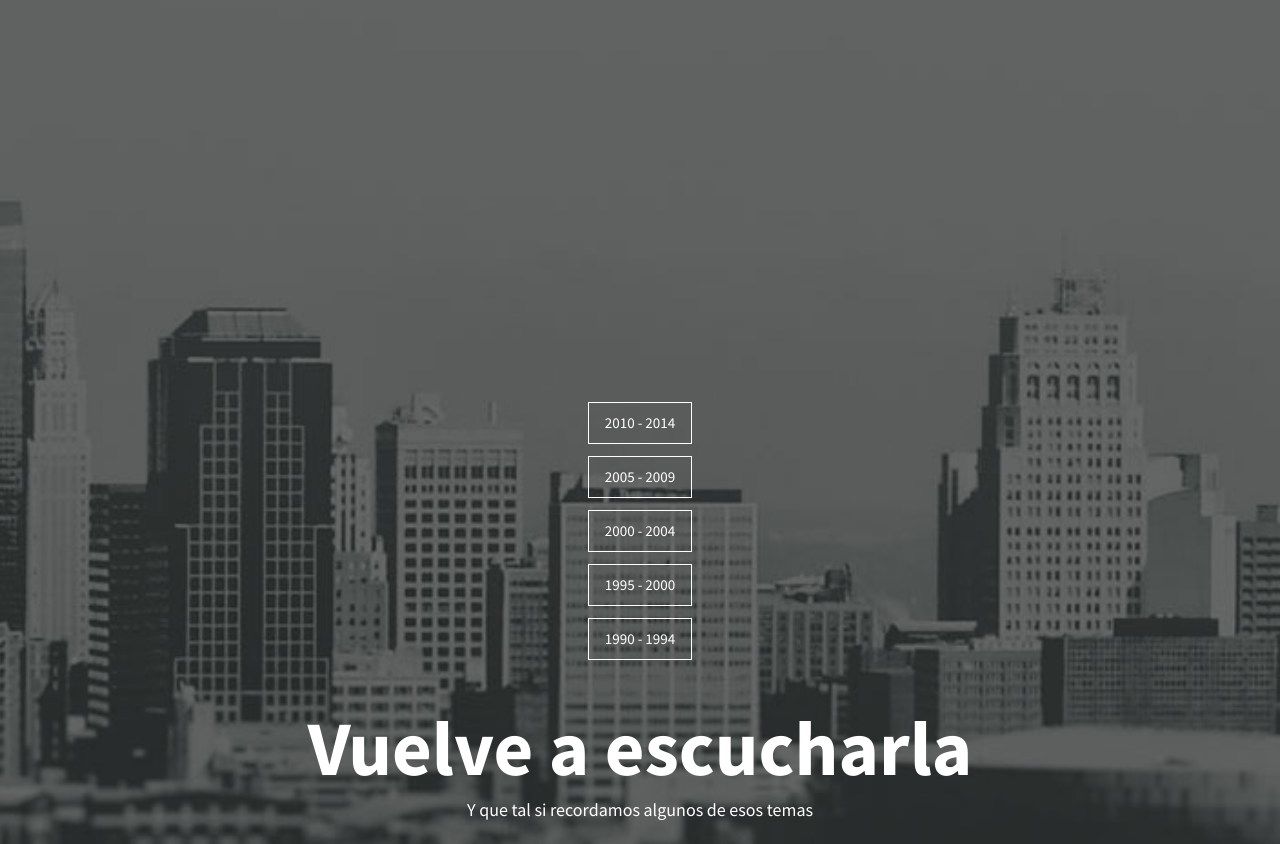
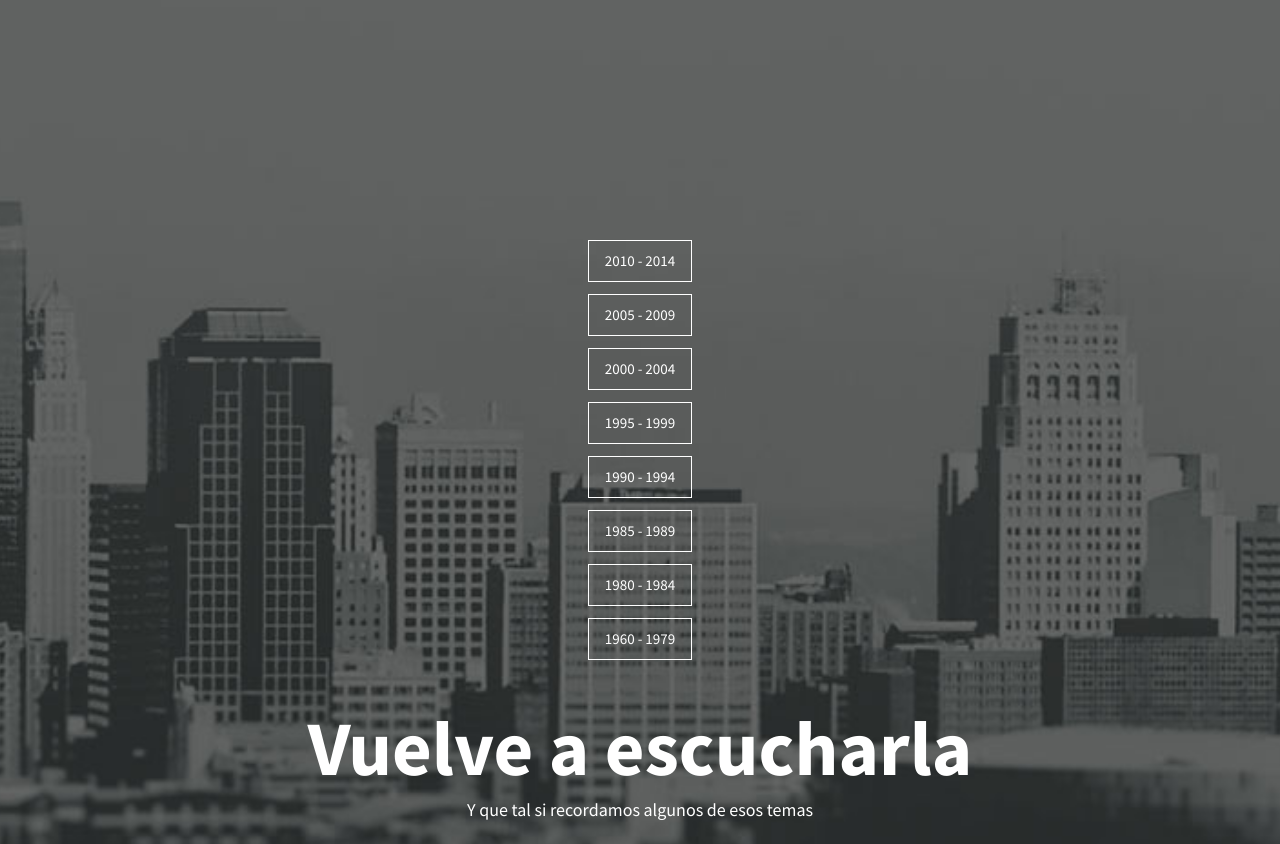
Before and after one commit to caroso1222/larocola, a Python web app: template songs/templates/index.html in a window 1280 px wide. Shown: the part 1083-1927 px from the top of the page. Run offline with Jinja, Linux system fonts and the light colour scheme; the template is opened without the code that fills it, so the values that code supplies are empty.

Commit message:
Add more years

```diff
--- a/songs/templates/index.html
+++ b/songs/templates/index.html
@@ -52,10 +52,19 @@
                         <a href="/year/2000a2004" class="btn btn-lg btn-light" id = "btn_year">2000 - 2004</a>
                     </div>
                     <div class ="row" >
-                        <a href="/year/1995a2000" class="btn btn-lg btn-light" id = "btn_year">1995 - 2000</a>
+                        <a href="/year/1995a1999" class="btn btn-lg btn-light" id = "btn_year">1995 - 1999</a>
                     </div>
                     <div class ="row" >
                         <a href="/year/1990a1994" class="btn btn-lg btn-light" id = "btn_year">1990 - 1994</a>
+                    </div>
+                    <div class ="row" >
+                        <a href="/year/1985a1989" class="btn btn-lg btn-light" id = "btn_year">1985 - 1989</a>
+                    </div>
+                    <div class ="row" >
+                        <a href="/year/1980a1984" class="btn btn-lg btn-light" id = "btn_year">1980 - 1984</a>
+                    </div>
+                    <div class ="row" >
+                        <a href="/year/1960a1979" class="btn btn-lg btn-light" id = "btn_year">1960 - 1979</a>
                     </div>
                 </div>
             </div>
```
Also changed, not shown: songs/views.py (+12 -1 lines).
